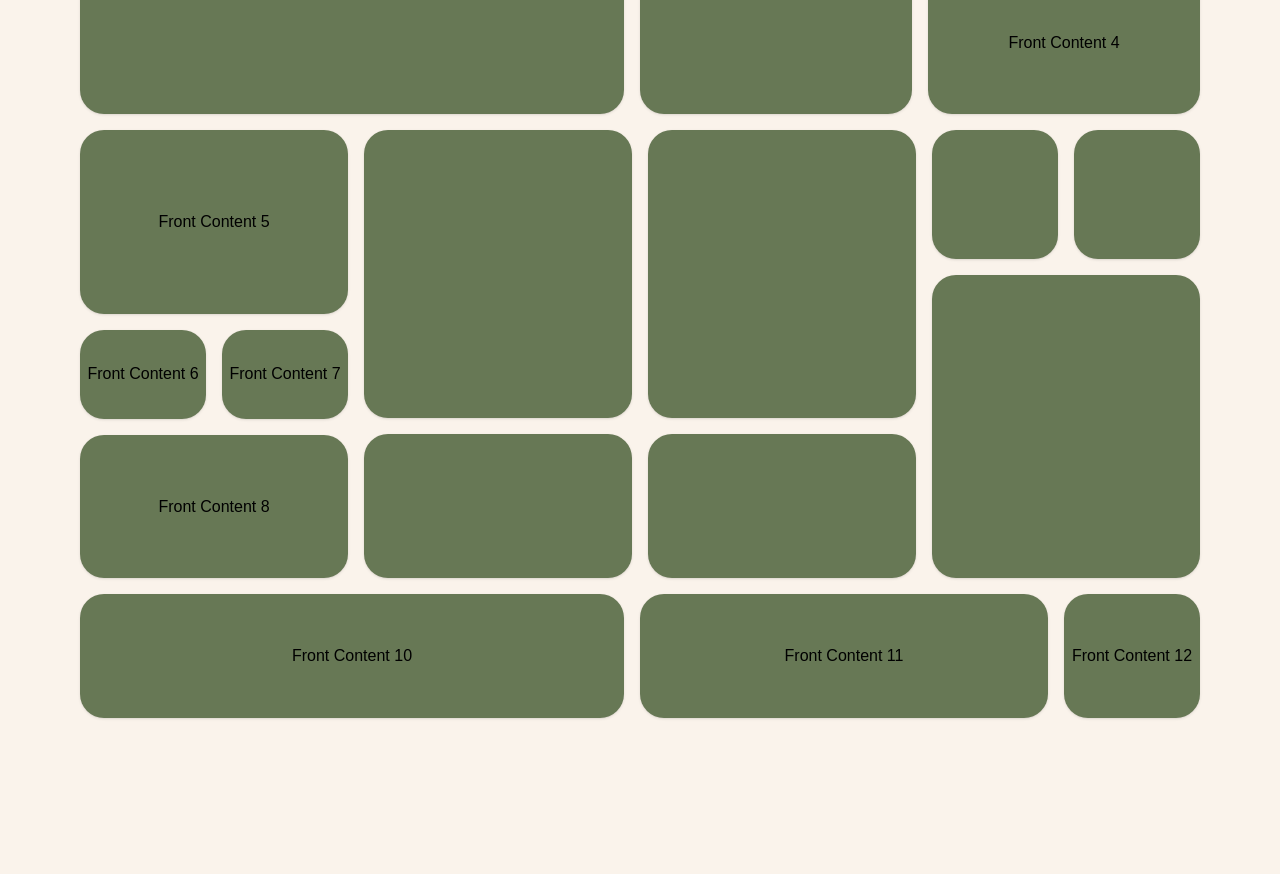
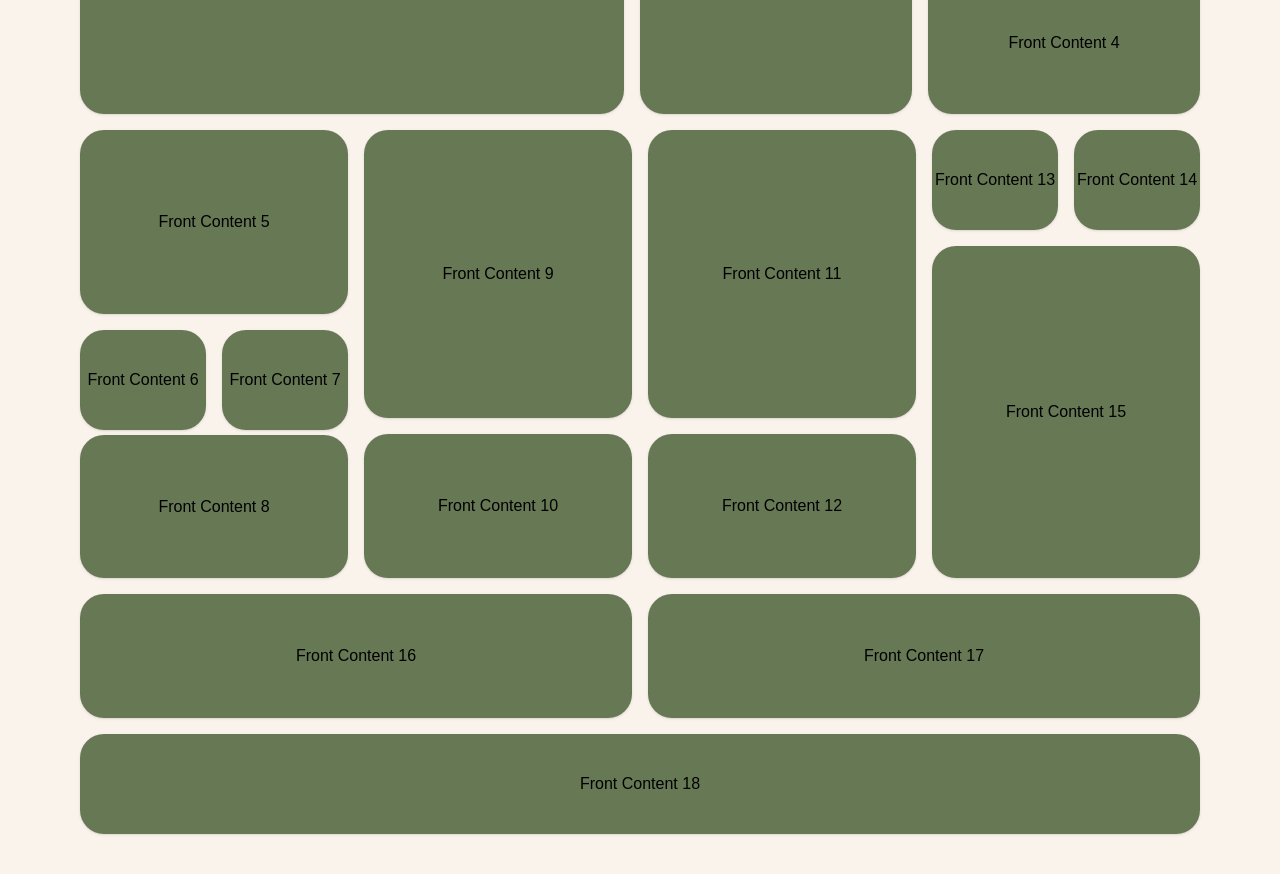
Before and after one commit to rafaeelricco/leticia-psi-lp, a Next.js app: page / in a window 1280 px wide. Shown: the part 3120-3994 px from the top of the page. Built offline with nearby package versions, Linux system fonts and the light colour scheme.

Commit message:
refactor: update benefits component layout for responsiveness and add flip animation
- Simplified the use of flip animations in the Benefits component
- Removed unnecessary classNames and added default styles for flipper elements
- Adjusted grid layout for better responsiveness

```diff
--- a/src/features/home/components/benefits.tsx
+++ b/src/features/home/components/benefits.tsx
@@ -2,18 +2,24 @@ import { useFlipAnimation } from '@/src/hooks/useFlipAnimation'
 import React from 'react'
 
 export const Benefits: React.FC = () => {
-   const flip1 = useFlipAnimation({ id: 'benefit-1', className: 'min-h-[200px] md:min-h-0 h-full' })
-   const flip2 = useFlipAnimation({ id: 'benefit-2', className: 'min-h-[200px] md:min-h-0 h-full' })
-   const flip3 = useFlipAnimation({ id: 'benefit-3', className: 'min-h-[200px] md:min-h-0 h-full' })
-   const flip4 = useFlipAnimation({ id: 'benefit-4', className: 'min-h-[200px] md:min-h-0 h-full' })
-   const flip5 = useFlipAnimation({ id: 'benefit-5', className: 'min-h-[200px] md:min-h-0 h-full' })
-   const flip6 = useFlipAnimation({ id: 'benefit-6', className: 'min-h-[200px] md:min-h-0 h-full' })
-   const flip7 = useFlipAnimation({ id: 'benefit-7', className: 'min-h-[200px] md:min-h-0 h-full' })
-   const flip8 = useFlipAnimation({ id: 'benefit-8', className: 'min-h-[200px] md:min-h-0 h-full' })
-   const flip9 = useFlipAnimation({ id: 'benefit-9', className: 'min-h-[200px] md:min-h-0 h-full' })
-   const flip10 = useFlipAnimation({ id: 'benefit-10', className: 'min-h-[200px] md:min-h-0 h-full' })
-   const flip11 = useFlipAnimation({ id: 'benefit-11', className: 'min-h-[200px] md:min-h-0 h-full' })
-   const flip12 = useFlipAnimation({ id: 'benefit-12', className: 'min-h-[200px] md:min-h-0 h-full' })
+   const flip1 = useFlipAnimation({ id: 'benefit-1' })
+   const flip2 = useFlipAnimation({ id: 'benefit-2' })
+   const flip3 = useFlipAnimation({ id: 'benefit-3' })
+   const flip4 = useFlipAnimation({ id: 'benefit-4' })
+   const flip5 = useFlipAnimation({ id: 'benefit-5' })
+   const flip6 = useFlipAnimation({ id: 'benefit-6' })
+   const flip7 = useFlipAnimation({ id: 'benefit-7' })
+   const flip8 = useFlipAnimation({ id: 'benefit-8' })
+   const flip9 = useFlipAnimation({ id: 'benefit-9' })
+   const flip10 = useFlipAnimation({ id: 'benefit-10' })
+   const flip11 = useFlipAnimation({ id: 'benefit-11' })
+   const flip12 = useFlipAnimation({ id: 'benefit-12' })
+   const flip13 = useFlipAnimation({ id: 'benefit-13' })
+   const flip14 = useFlipAnimation({ id: 'benefit-14' })
+   const flip15 = useFlipAnimation({ id: 'benefit-15' })
+   const flip16 = useFlipAnimation({ id: 'benefit-16' })
+   const flip17 = useFlipAnimation({ id: 'benefit-17' })
+   const flip18 = useFlipAnimation({ id: 'benefit-18', className: 'col-span-2' })
 
    return (
       <React.Fragment>
@@ -33,7 +39,7 @@ export const Benefits: React.FC = () => {
                         <div className="flipper-back bg-primary rounded-3xl shadow h-full">Back Content 2</div>
                      </div>
                   </div>
-                  <div className="grid grid-rows-2 gap-4 min-w-0">
+                  <div className="grid grid-rows-2 gap-4 min-w-0 sm:col-span-1 md:col-span-2 lg:col-span-1 [&>*]:w-full">
                      <div {...flip3}>
                         <div className="flipper-card h-full">
                            <div className="flipper-front bg-support06 rounded-3xl shadow h-full">Front Content 3</div>
@@ -85,42 +91,105 @@ export const Benefits: React.FC = () => {
                   </div>
 
                   <div className="grid gap-4 grid-rows-[2fr_1fr] md:col-span-1 lg:col-span-1">
-                     <div className="bg-support06 h-full rounded-3xl shadow min-h-[100px] lg:min-h-0"></div>
-                     <div className="bg-support06 h-full rounded-3xl shadow min-h-[100px] lg:min-h-0"></div>
+                     <div {...flip9}>
+                        <div className="flipper-card h-full">
+                           <div className="flipper-front bg-support06 h-full rounded-3xl shadow min-h-[100px] lg:min-h-0">
+                              Front Content 9
+                           </div>
+                           <div className="flipper-back bg-primary h-full rounded-3xl shadow min-h-[100px] lg:min-h-0">
+                              Back Content 9
+                           </div>
+                        </div>
+                     </div>
+                     <div {...flip10}>
+                        <div className="flipper-card h-full">
+                           <div className="flipper-front bg-support06 h-full rounded-3xl shadow min-h-[100px] lg:min-h-0">
+                              Front Content 10
+                           </div>
+                           <div className="flipper-back bg-primary h-full rounded-3xl shadow min-h-[100px] lg:min-h-0">
+                              Back Content 10
+                           </div>
+                        </div>
+                     </div>
                   </div>
 
                   <div className="grid gap-4 grid-rows-[2fr_1fr] md:col-span-1 lg:col-span-1">
-                     <div className="bg-support06 h-full rounded-3xl shadow min-h-[100px] lg:min-h-0"></div>
-                     <div className="bg-support06 h-full rounded-3xl shadow min-h-[100px] lg:min-h-0"></div>
+                     <div {...flip11}>
+                        <div className="flipper-card h-full">
+                           <div className="flipper-front bg-support06 h-full rounded-3xl shadow min-h-[100px] lg:min-h-0">
+                              Front Content 11
+                           </div>
+                           <div className="flipper-back bg-primary h-full rounded-3xl shadow min-h-[100px] lg:min-h-0">
+                              Back Content 11
+                           </div>
+                        </div>
+                     </div>
+                     <div {...flip12}>
+                        <div className="flipper-card h-full">
+                           <div className="flipper-front bg-support06 h-full rounded-3xl shadow min-h-[100px] lg:min-h-0">
+                              Front Content 12
+                           </div>
+                           <div className="flipper-back bg-primary h-full rounded-3xl shadow min-h-[100px] lg:min-h-0">
+                              Back Content 12
+                           </div>
+                        </div>
+                     </div>
                   </div>
 
                   <div className="grid gap-4 grid-rows-[0.3fr_auto] md:col-span-2 lg:col-span-1">
                      <div className="grid grid-flow-col gap-4 h-full">
-                        <div className="bg-support06 h-full rounded-3xl shadow min-h-[100px] lg:min-h-0"></div>
-                        <div className="bg-support06 h-full rounded-3xl shadow min-h-[100px] lg:min-h-0"></div>
+                        <div {...flip13}>
+                           <div className="flipper-card h-full">
+                              <div className="flipper-front bg-support06 h-full rounded-3xl shadow min-h-[100px] lg:min-h-0">
+                                 Front Content 13
+                              </div>
+                              <div className="flipper-back bg-primary h-full rounded-3xl shadow min-h-[100px] lg:min-h-0">
+                                 Back Content 13
+                              </div>
+                           </div>
+                        </div>
+                        <div {...flip14}>
+                           <div className="flipper-card h-full">
+                              <div className="flipper-front bg-support06 h-full rounded-3xl shadow min-h-[100px] lg:min-h-0">
+                                 Front Content 14
+                              </div>
+                              <div className="flipper-back bg-primary h-full rounded-3xl shadow min-h-[100px] lg:min-h-0">
+                                 Back Content 14
+                              </div>
+                           </div>
+                        </div>
                      </div>
-                     <div className="bg-support06 h-full rounded-3xl shadow min-h-[100px] lg:min-h-0"></div>
+                     <div {...flip15}>
+                        <div className="flipper-card h-full">
+                           <div className="flipper-front bg-support06 h-full rounded-3xl shadow min-h-[100px] lg:min-h-0">
+                              Front Content 15
+                           </div>
+                           <div className="flipper-back bg-primary h-full rounded-3xl shadow min-h-[100px] lg:min-h-0">
+                              Back Content 15
+                           </div>
+                        </div>
+                     </div>
                   </div>
                </div>
 
                {/* row 3 - Ajustado grid para MD */}
-               <div className="grid grid-cols-1 sm:grid-cols-2 md:grid-cols-2 md:grid-rows-[auto] lg:grid-rows-[124px] lg:grid-cols-[2fr_1.5fr_0.5fr] gap-4 [&>*]:w-full">
-                  <div {...flip10}>
+               <div className="grid sm:grid-cols-2 md:grid-cols-2 md:grid-rows-[auto] lg:grid-rows-[124px]  gap-4 [&>*]:w-full">
+                  <div {...flip16}>
                      <div className="flipper-card h-full">
-                        <div className="flipper-front bg-support06 rounded-3xl shadow h-full">Front Content 10</div>
-                        <div className="flipper-back bg-primary rounded-3xl shadow h-full">Back Content 10</div>
+                        <div className="flipper-front bg-support06 rounded-3xl shadow h-full">Front Content 16</div>
+                        <div className="flipper-back bg-primary rounded-3xl shadow h-full">Back Content 16</div>
                      </div>
                   </div>
-                  <div {...flip11}>
+                  <div {...flip17}>
                      <div className="flipper-card h-full">
-                        <div className="flipper-front bg-support06 rounded-3xl shadow h-full">Front Content 11</div>
-                        <div className="flipper-back bg-primary rounded-3xl shadow h-full">Back Content 11</div>
+                        <div className="flipper-front bg-support06 rounded-3xl shadow h-full">Front Content 17</div>
+                        <div className="flipper-back bg-primary rounded-3xl shadow h-full">Back Content 17</div>
                      </div>
                   </div>
-                  <div {...flip12}>
+                  <div {...flip18}>
                      <div className="flipper-card h-full">
-                        <div className="flipper-front bg-support06 rounded-3xl shadow h-full">Front Content 12</div>
-                        <div className="flipper-back bg-primary rounded-3xl shadow h-full">Back Content 12</div>
+                        <div className="flipper-front bg-support06 rounded-3xl shadow h-full">Front Content 18</div>
+                        <div className="flipper-back bg-primary rounded-3xl shadow h-full">Back Content 18</div>
                      </div>
                   </div>
                </div>
--- a/src/hooks/useFlipAnimation.ts
+++ b/src/hooks/useFlipAnimation.ts
@@ -11,7 +11,7 @@ export const useFlipAnimation = ({ id, perspective = 800, className }: UseFlipAn
 
    return {
       id,
-      className: cn('flipper', className, { [`flipper-${id}`]: id }),
+      className: cn('flipper w-full h-full min-h-[100px]', className, { [`flipper-${id}`]: id }),
       style: { perspective: `${perspective}px` },
       onClick: handleFlip,
       'data-flipped': 'false'
```
